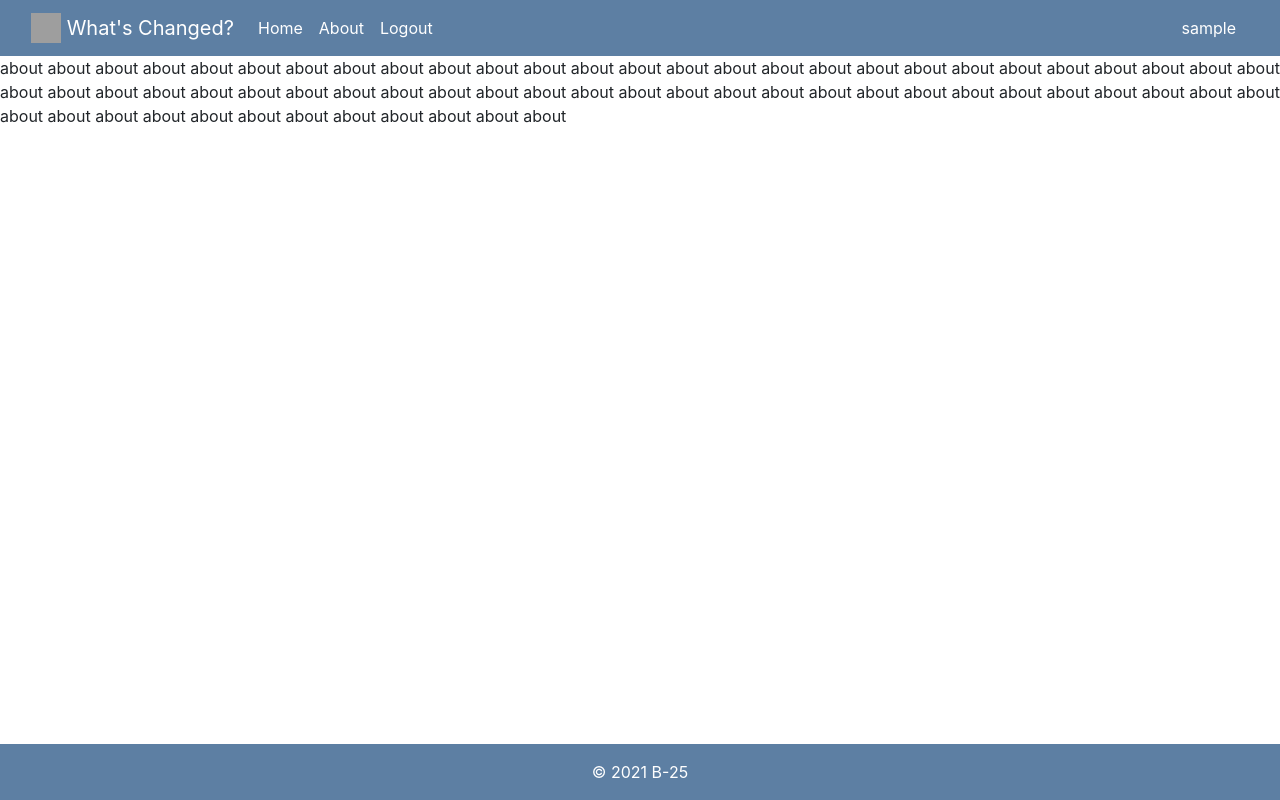
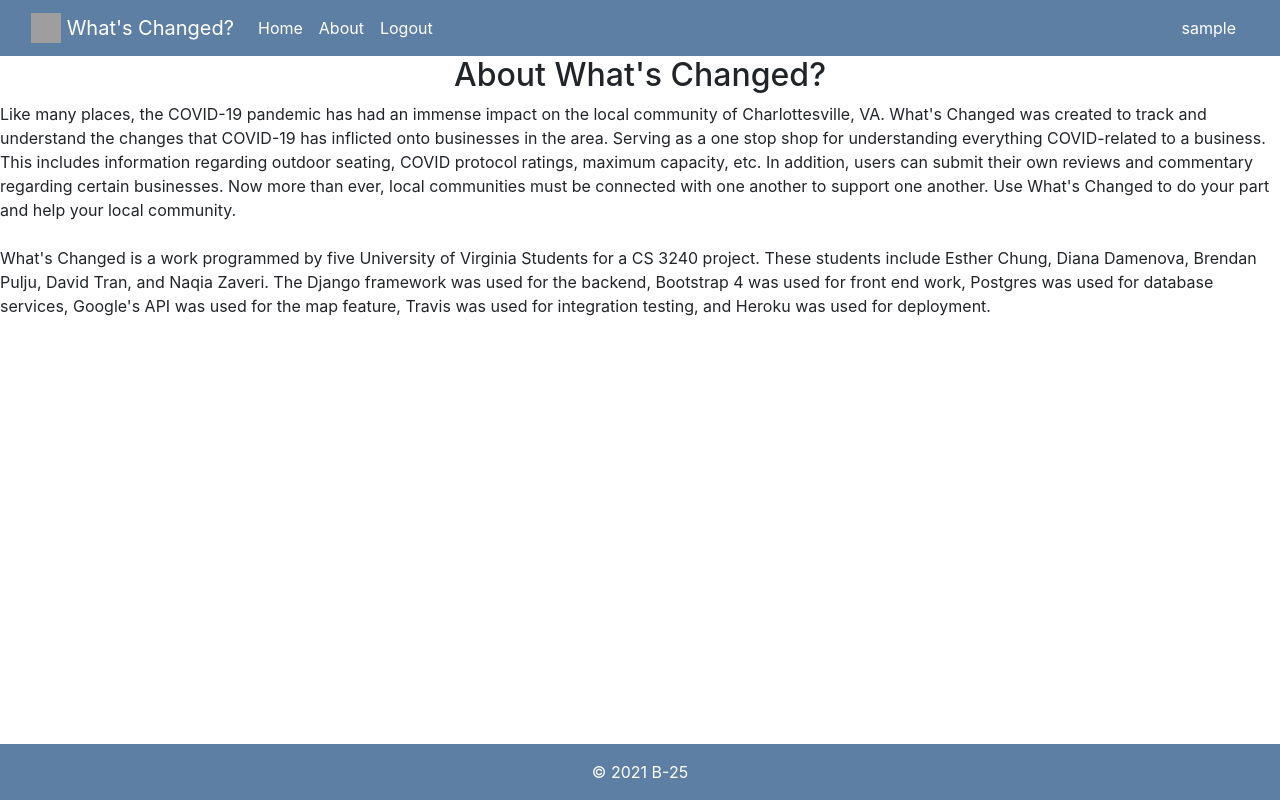
Before and after one commit to naqiaz/whats-changed, a Django app: page /about in a window 1280 px wide. Run offline with Django 3.2, Linux system fonts and the light colour scheme; the visitor is signed in with stand-in values (Sample User, id 1); some libraries are stand-ins or nearby versions; grey boxes are pictures that could not be loaded.

Commit message:
Update about.html

```diff
--- a/changed/templates/changed/about.html
+++ b/changed/templates/changed/about.html
@@ -4,13 +4,16 @@
 <!--Content goes here-->
 
 <head>
-    <title>ABOUT</title>
+    <title>About</title>
 </head>
 
 <body>
-about about about about about about about about about about about about about about about about about about about about about
-about about about about about about about about about about about about about about about about about about about about about
-about about about about about about about about about about about about about about about about about about about about about
-about about about
+<h2 class="d-flex justify-content-center">About What's Changed?</h2>
+
+    Like many places, the COVID-19 pandemic has had an immense impact on the local community of Charlottesville, VA. What's Changed was created to track and understand the changes that COVID-19 has inflicted onto businesses in the area. Serving as a one stop shop for understanding everything COVID-related to a business. This includes information regarding outdoor seating, COVID protocol ratings, maximum capacity, etc. In addition, users can submit their own reviews and commentary regarding certain businesses. Now more than ever, local communities must be connected with one another to support one another. Use What's Changed to do your part and help your local community.
+<br>
+<br>
+
+    What's Changed is a work programmed by five University of Virginia Students for a CS 3240 project. These students include Esther Chung, Diana Damenova, Brendan Pulju, David Tran, and Naqia Zaveri. The Django framework was used for the backend, Bootstrap 4 was used for front end work, Postgres was used for database services, Google's API was used for the map feature, Travis was used for integration testing, and Heroku was used for deployment.
 </body>
 {% endblock %}
```
